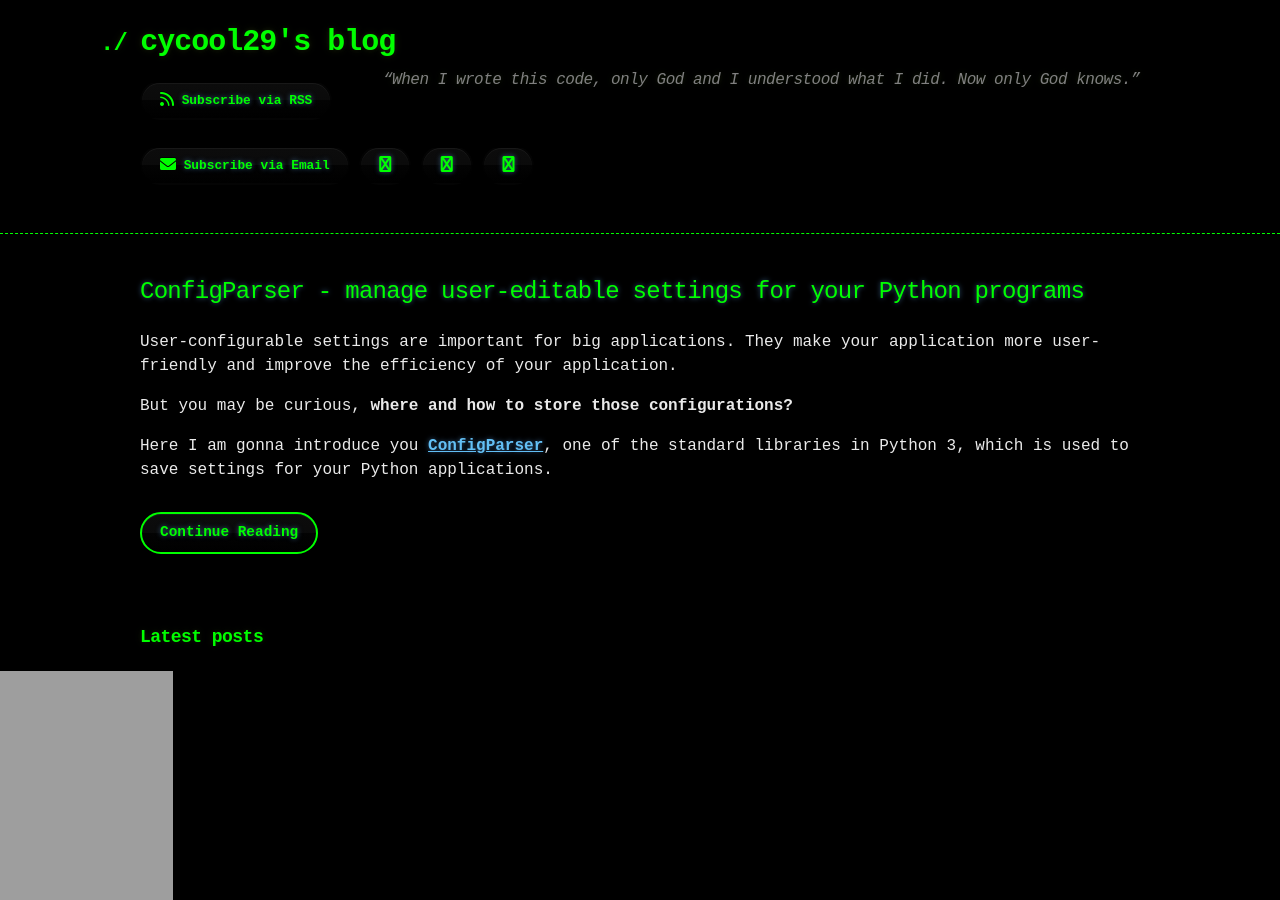
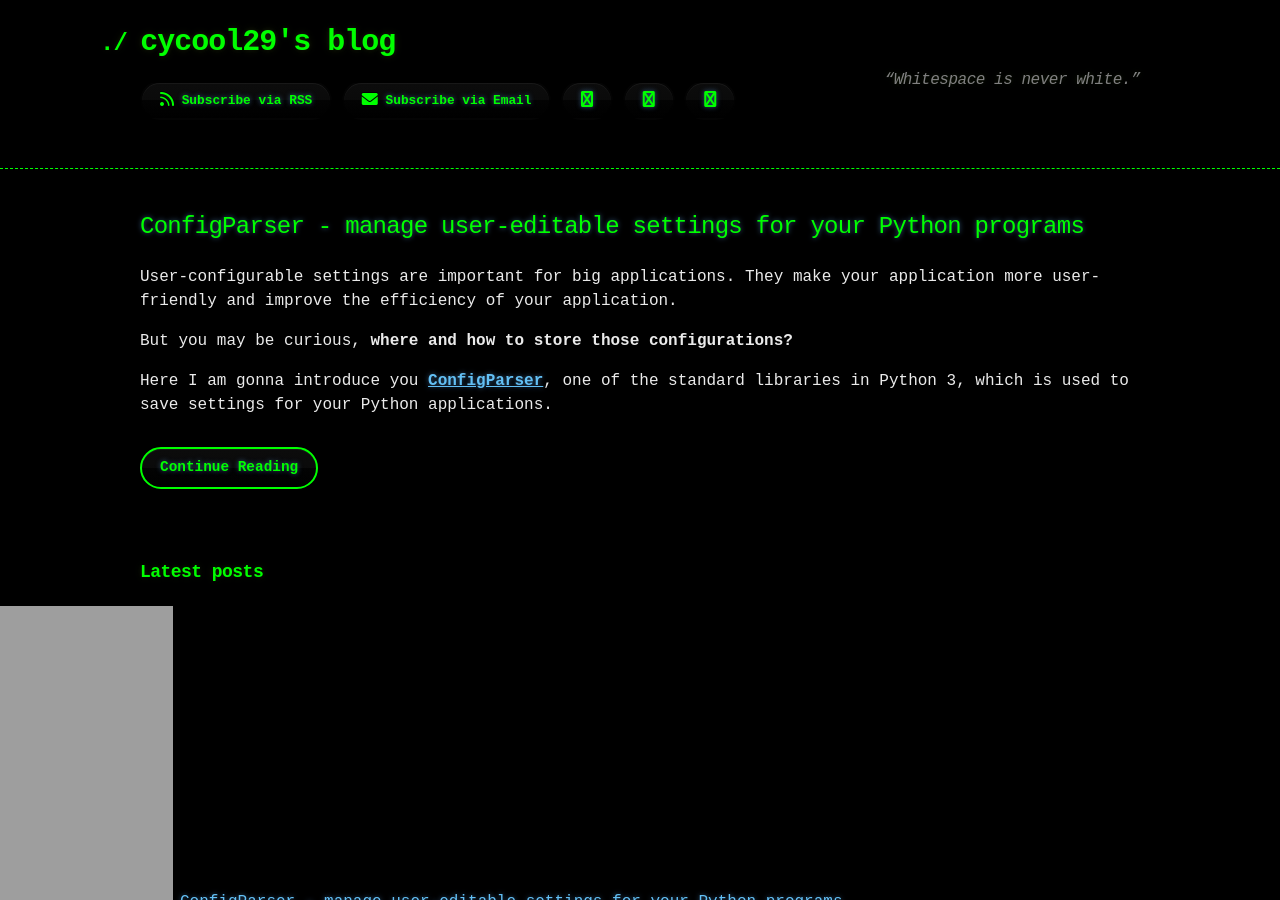
Before and after one commit to cycool29/cycool29.github.io, a Jekyll site: the page built from index.md, in a window 1280 px wide and 900 px high. Built offline with Jekyll 4.4.1, drawn with Linux system fonts in a browser that asks for light colours; a style sheet for code colours, icons or effects is not loaded.

Commit message:
Update quotes

```diff
--- a/_config.yml
+++ b/_config.yml
@@ -1,5 +1,5 @@
 title: cycool29's blog
-description: "“When I wrote this code, only God and I understood what I did. Now only God knows.” "
+description: "“Whitespace is never white.” "
 bio: A high school student. Intermediate in Python, Git, Bash. Learning JavaScript. He/Him. "
 author: cycool29
 url: https://cycool29.github.io
```
